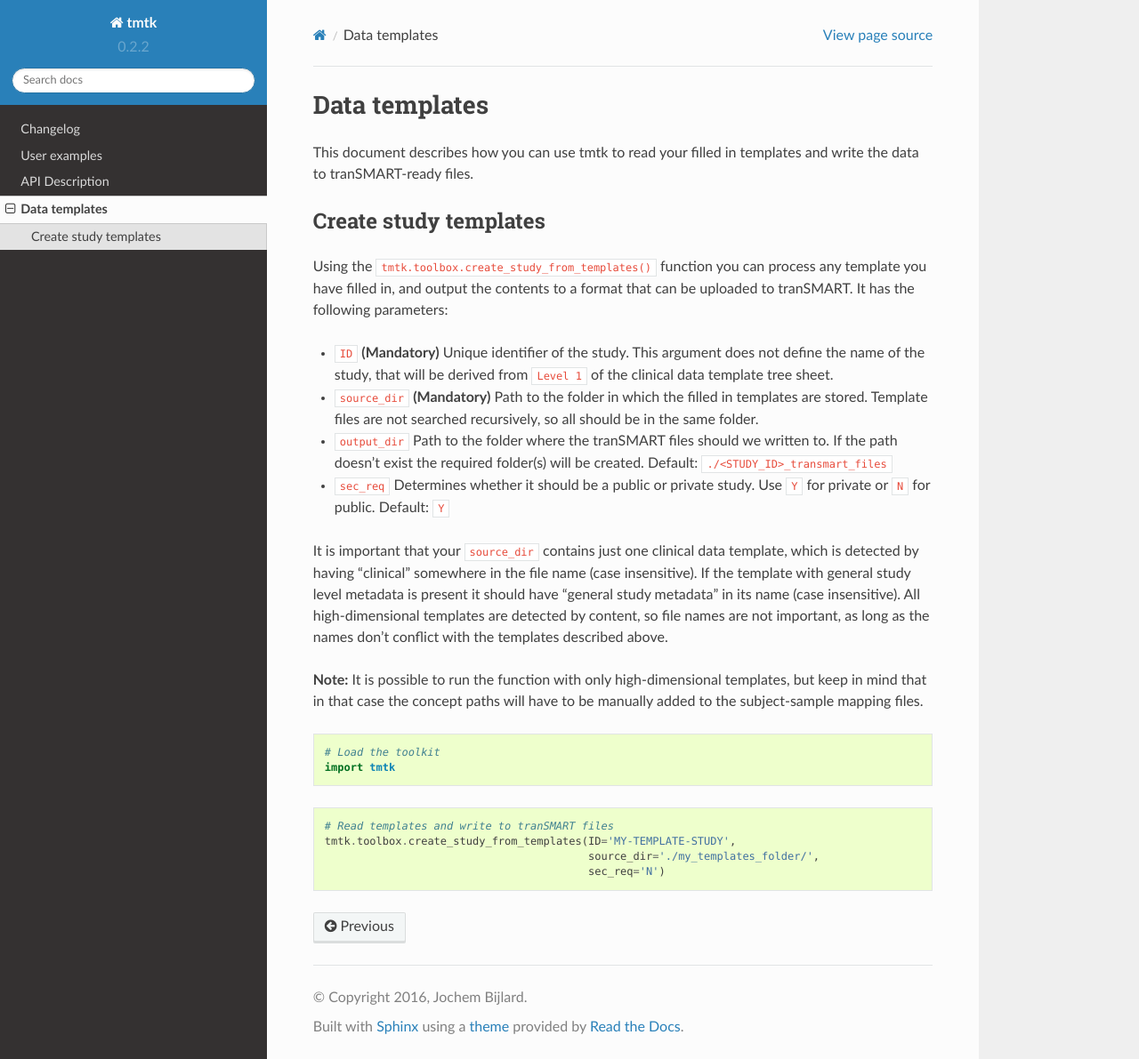
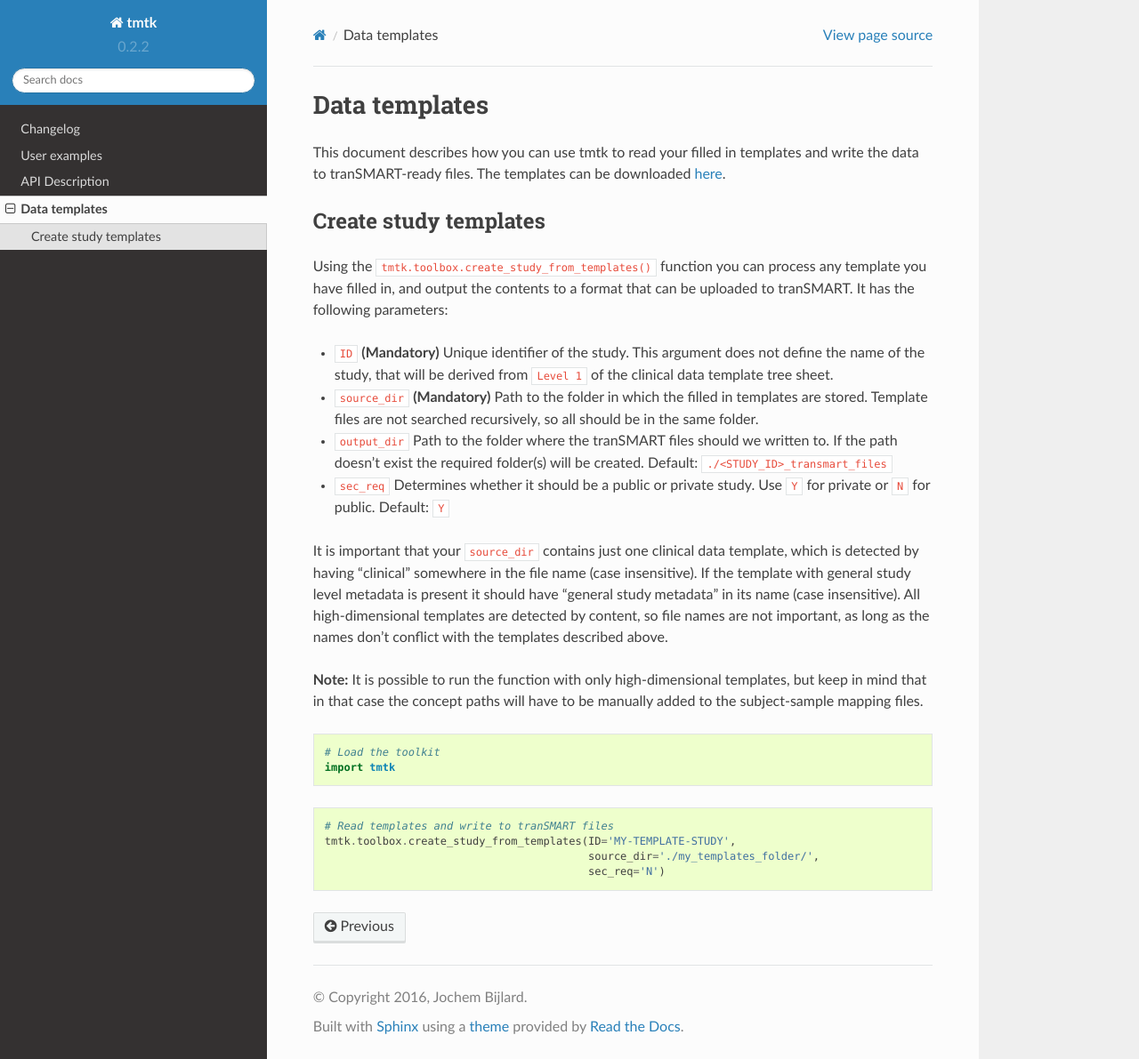
Before and after one commit to thehyve/tmtk, a Sphinx documentation site: the page built from docs/data_templates.rst, in a window 1280 px wide and 1191 px high. Shown: the whole window at 89% size. Built offline with Sphinx 7.4.7 and the Read the Docs theme 2.0.0, drawn with Linux system fonts in a browser that asks for light colours.

Commit message:
Update data_templates.rst
Add link to template files

```diff
--- a/docs/data_templates.rst
+++ b/docs/data_templates.rst
@@ -3,9 +3,7 @@ Data templates
 ==============
 
 This document describes how you can use tmtk to read your filled in templates
-and write the data to tranSMART-ready files.
-
-
+and write the data to tranSMART-ready files. The templates can be downloaded `here <https://drive.google.com/open?id=0B5m3DYILzHFKeVEyZFU2RVFuYm8/>`_.
 
 Create study templates
 ----------------------
```
